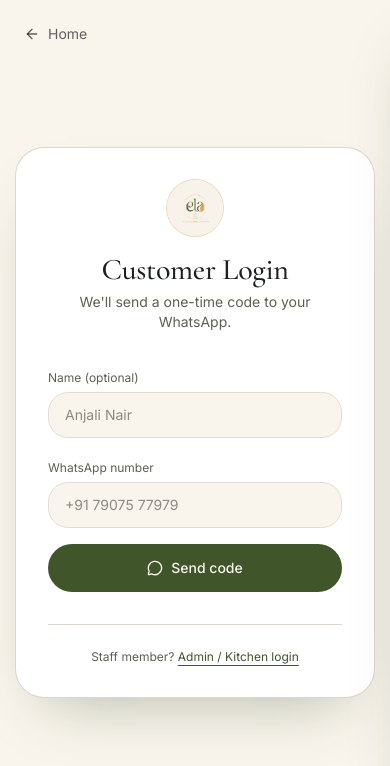
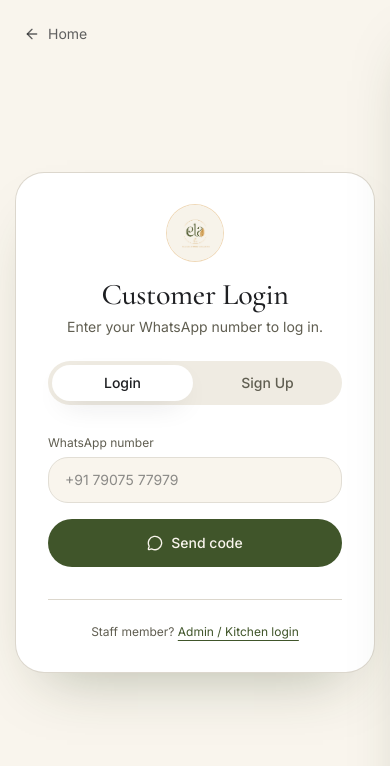
Before and after one commit to faizalf1881/ela, a Next.js app: page /login in a window 390 px wide. Shown: the top 766 px of the page. Built offline with nearby package versions, Linux system fonts and the light colour scheme; no server answers.

Commit message:
Batch 2: customer auth rework (#2) + checkout auto-fill (#16) - Login is phone-only for registered numbers; unregistered numbers get a clear message + Sign Up; Sign Up collects name+phone+OTP once; auto-login after OTP; checkout prefills name/phone from the session

```diff
--- a/src/app/api/auth/otp/request/route.ts
+++ b/src/app/api/auth/otp/request/route.ts
@@ -6,7 +6,7 @@ import { sendOtp } from "@/lib/whatsapp";
 import { audit } from "@/lib/audit";
 
 export async function POST(req: Request) {
-  let body: { phone?: string };
+  let body: { phone?: string; mode?: string };
   try {
     body = await req.json();
   } catch {
@@ -16,6 +16,17 @@ export async function POST(req: Request) {
   const phone = normalizePhone(body.phone || "");
   if (!phone) {
     return NextResponse.json({ error: "Enter a valid phone number" }, { status: 400 });
+  }
+
+  const mode = body.mode === "signup" ? "signup" : "login";
+  const existing = await prisma.customer.findUnique({ where: { phone } });
+
+  // Login is only for already-registered numbers. New numbers must sign up first.
+  if (mode === "login" && !existing) {
+    return NextResponse.json(
+      { error: "This mobile number is not registered with us. Please sign up to create a new account.", notRegistered: true },
+      { status: 404 },
+    );
   }
 
   // Basic throttle: don't allow more than 1 OTP per 30s per phone.
@@ -41,6 +52,6 @@ export async function POST(req: Request) {
     return NextResponse.json({ error: "Could not send the code. Try again." }, { status: 502 });
   }
 
-  await audit({ actor: { type: "system", label: phone }, action: "auth.otp_requested", entityType: "auth", summary: `OTP sent to ${phone} (${result.via})`, req });
-  return NextResponse.json({ ok: true, via: result.via });
+  await audit({ actor: { type: "system", label: phone }, action: "auth.otp_requested", entityType: "auth", summary: `OTP sent to ${phone} (${result.via}, ${mode})`, req });
+  return NextResponse.json({ ok: true, via: result.via, registered: Boolean(existing) });
 }
--- a/src/app/checkout/page.tsx
+++ b/src/app/checkout/page.tsx
@@ -64,6 +64,17 @@ export default function CheckoutPage() {
       .then((d) => setStore({ accepting: d.acceptingOrders, message: d.closedMessage }))
       .catch(() => {});
   }, []);
+
+  // Auto-fill from the logged-in customer's profile — no need to re-enter (spec #16).
+  useEffect(() => {
+    if (user?.role === "customer") {
+      setForm((f) => ({
+        ...f,
+        name: f.name || user.name || "",
+        phone: f.phone || user.phone || "",
+      }));
+    }
+  }, [user]);
 
   const total = subtotal + (subtotal > 0 ? DELIVERY_FEE : 0);
   const isCustomer = user?.role === "customer";
--- a/src/app/login/page.tsx
+++ b/src/app/login/page.tsx
@@ -4,19 +4,23 @@ import { useEffect, useState } from "react";
 import Link from "next/link";
 import { useRouter } from "next/navigation";
 import { toast } from "sonner";
-import { ArrowLeft, ArrowRight, MessageCircle, Loader2 } from "lucide-react";
+import { ArrowLeft, ArrowRight, MessageCircle, Loader2, UserPlus } from "lucide-react";
 import { useAuth } from "@/lib/auth-client";
+
+type Mode = "login" | "signup";
 
 export default function CustomerLoginPage() {
   const router = useRouter();
   const { refresh, user } = useAuth();
-  const [step, setStep] = useState<"phone" | "otp">("phone");
+  const [mode, setMode] = useState<Mode>("login");
+  const [step, setStep] = useState<"form" | "otp">("form");
   const [phone, setPhone] = useState("");
   const [name, setName] = useState("");
   const [code, setCode] = useState("");
   const [loading, setLoading] = useState(false);
   const [next, setNext] = useState("/");
   const [devHint, setDevHint] = useState(false);
+  const [notRegistered, setNotRegistered] = useState(false);
 
   useEffect(() => {
     const params = new URLSearchParams(window.location.search);
@@ -27,17 +31,32 @@ export default function CustomerLoginPage() {
     if (user?.role === "customer") router.replace(next);
   }, [user, next, router]);
 
+  function switchMode(m: Mode) {
+    setMode(m);
+    setStep("form");
+    setNotRegistered(false);
+    setCode("");
+  }
+
   async function requestOtp(e: React.FormEvent) {
     e.preventDefault();
+    if (mode === "signup" && !name.trim()) return toast.error("Please enter your name");
     setLoading(true);
+    setNotRegistered(false);
     try {
       const res = await fetch("/api/auth/otp/request", {
         method: "POST",
         headers: { "Content-Type": "application/json" },
-        body: JSON.stringify({ phone }),
+        body: JSON.stringify({ phone, mode }),
       });
       const data = await res.json();
-      if (!res.ok) throw new Error(data.error || "Could not send code");
+      if (!res.ok) {
+        if (data.notRegistered) {
+          setNotRegistered(true);
+          return;
+        }
+        throw new Error(data.error || "Could not send code");
+      }
       setStep("otp");
       setDevHint(data.via === "console");
       toast.success(data.via === "console" ? "OTP generated — check the server console" : "OTP sent to your WhatsApp");
@@ -55,12 +74,12 @@ export default function CustomerLoginPage() {
       const res = await fetch("/api/auth/otp/verify", {
         method: "POST",
         headers: { "Content-Type": "application/json" },
-        body: JSON.stringify({ phone, code, name: name || undefined }),
+        body: JSON.stringify({ phone, code, name: mode === "signup" ? name : undefined }),
       });
       const data = await res.json();
       if (!res.ok) throw new Error(data.error || "Invalid code");
       await refresh();
-      toast.success("Welcome to Ela & Co.");
+      toast.success(mode === "signup" ? "Account created — welcome to Ela & Co." : "Welcome back to Ela & Co.");
       router.replace(next);
     } catch (err) {
       toast.error(err instanceof Error ? err.message : "Something went wrong");
@@ -79,45 +98,93 @@ export default function CustomerLoginPage() {
         <div className="flex flex-col items-center text-center">
           {/* eslint-disable-next-line @next/next/no-img-element */}
           <img src="/ela-logo.jpeg" alt="Ela & Co." className="h-14 w-14 rounded-full object-cover ring-1 ring-gold/40" />
-          <h1 className="mt-4 font-serif text-3xl text-foreground">Customer Login</h1>
+          <h1 className="mt-4 font-serif text-3xl text-foreground">
+            {step === "otp" ? "Verify your number" : mode === "login" ? "Customer Login" : "Create your account"}
+          </h1>
           <p className="mt-1 text-sm text-muted-foreground">
-            {step === "phone" ? "We'll send a one-time code to your WhatsApp." : `Enter the 6-digit code sent to ${phone}.`}
+            {step === "otp"
+              ? `Enter the 6-digit code sent to ${phone}.`
+              : mode === "login"
+                ? "Enter your WhatsApp number to log in."
+                : "Sign up with your name and WhatsApp number."}
           </p>
         </div>
 
-        {step === "phone" ? (
-          <form onSubmit={requestOtp} className="mt-8 space-y-4">
+        {/* Login / Sign Up toggle */}
+        {step === "form" && (
+          <div className="mt-6 grid grid-cols-2 gap-1 rounded-full bg-muted p-1 text-sm">
+            <button
+              type="button"
+              onClick={() => switchMode("login")}
+              className={`rounded-full py-2 font-medium transition-colors ${mode === "login" ? "bg-card text-foreground shadow-soft" : "text-muted-foreground hover:text-foreground"}`}
+            >
+              Login
+            </button>
+            <button
+              type="button"
+              onClick={() => switchMode("signup")}
+              className={`rounded-full py-2 font-medium transition-colors ${mode === "signup" ? "bg-card text-foreground shadow-soft" : "text-muted-foreground hover:text-foreground"}`}
+            >
+              Sign Up
+            </button>
+          </div>
+        )}
+
+        {step === "form" ? (
+          <form onSubmit={requestOtp} className="mt-6 space-y-4">
+            {mode === "signup" && (
               <label className="block">
-              <span className="text-xs text-muted-foreground">Name (optional)</span>
+                <span className="text-xs text-muted-foreground">Full name</span>
                 <input
                   value={name}
                   onChange={(e) => setName(e.target.value)}
                   placeholder="Anjali Nair"
+                  required
                   className="mt-1 w-full rounded-xl border border-input bg-background px-4 py-3 text-sm focus:outline-none focus:ring-2 focus:ring-gold/60"
                 />
               </label>
+            )}
             <label className="block">
               <span className="text-xs text-muted-foreground">WhatsApp number</span>
               <input
                 value={phone}
-                onChange={(e) => setPhone(e.target.value)}
+                onChange={(e) => {
+                  setPhone(e.target.value);
+                  setNotRegistered(false);
+                }}
                 placeholder="+91 79075 77979"
                 inputMode="tel"
                 required
                 className="mt-1 w-full rounded-xl border border-input bg-background px-4 py-3 text-sm focus:outline-none focus:ring-2 focus:ring-gold/60"
               />
             </label>
+
+            {notRegistered && (
+              <div className="rounded-xl border border-gold/40 bg-gold/10 p-3 text-sm text-foreground">
+                This mobile number is not registered with us. Please sign up to create a new account.
+                <button
+                  type="button"
+                  onClick={() => switchMode("signup")}
+                  className="mt-3 w-full inline-flex items-center justify-center gap-2 rounded-full bg-primary px-5 py-2.5 text-sm font-medium text-primary-foreground hover:bg-primary/90"
+                >
+                  <UserPlus className="h-4 w-4" /> Sign up
+                </button>
+              </div>
+            )}
+
+            {!notRegistered && (
               <button
                 type="submit"
                 disabled={loading}
                 className="w-full inline-flex items-center justify-center gap-2 rounded-full bg-primary px-6 py-3.5 text-sm font-medium text-primary-foreground hover:bg-primary/90 disabled:opacity-60"
               >
                 {loading ? <Loader2 className="h-4 w-4 animate-spin" /> : <MessageCircle className="h-4 w-4" />}
-              Send code
+                {mode === "login" ? "Send code" : "Create account"}
               </button>
+            )}
           </form>
         ) : (
-          <form onSubmit={verifyOtp} className="mt-8 space-y-4">
+          <form onSubmit={verifyOtp} className="mt-6 space-y-4">
             <input
               value={code}
               onChange={(e) => setCode(e.target.value.replace(/\D/g, "").slice(0, 6))}
@@ -137,7 +204,7 @@ export default function CustomerLoginPage() {
               {loading ? <Loader2 className="h-4 w-4 animate-spin" /> : <ArrowRight className="h-4 w-4" />}
               Verify &amp; continue
             </button>
-            <button type="button" onClick={() => setStep("phone")} className="w-full text-xs text-muted-foreground hover:text-foreground">
+            <button type="button" onClick={() => setStep("form")} className="w-full text-xs text-muted-foreground hover:text-foreground">
               Change number
             </button>
           </form>
```
Lines whose indentation alone changed are shown as unchanged.
